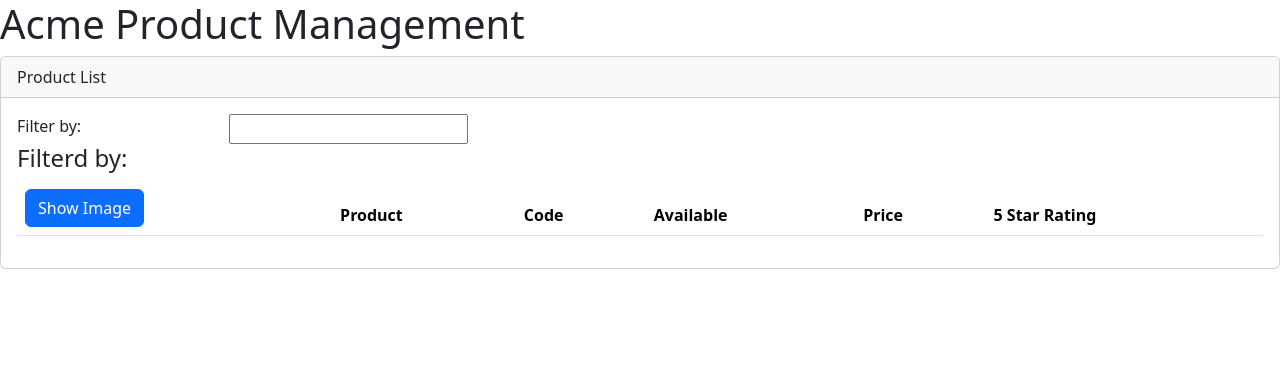
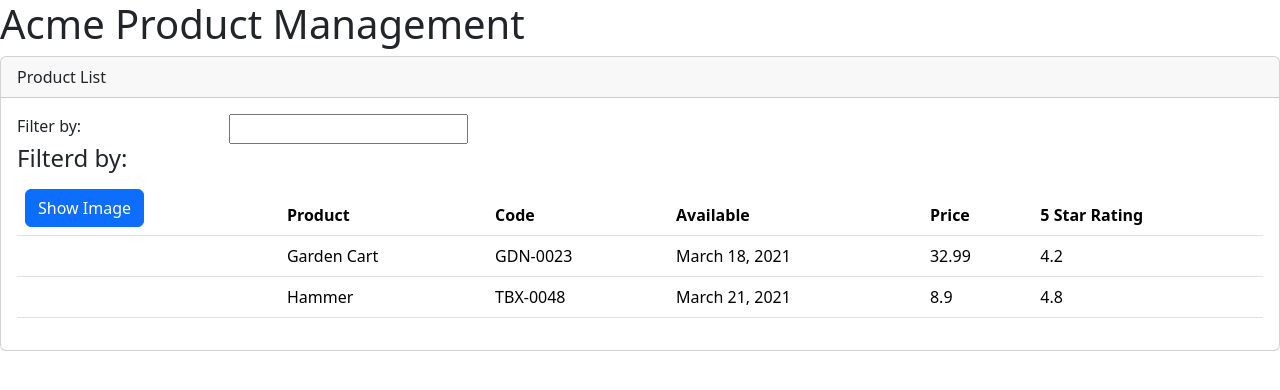
Before and after one commit to jacmba/apm-new, an Angular app: page / in a window 1280 px wide. Shown: the top 390 px of the page. Built offline with nearby package versions, Linux system fonts and the light colour scheme.

Commit message:
Interpolation for product table

```diff
--- a/src/app/products/product-list.component.html
+++ b/src/app/products/product-list.component.html
@@ -1,6 +1,6 @@
 <div class="card">
   <div class="card-header">
-    Product List
+    {{pageTitle}}
   </div>
   <div class="card-body">
     <div class="row">
@@ -15,7 +15,7 @@
       </div>
     </div>
     <div class="table-responsive">
-      <table class="table">
+      <table class="table" *ngIf="products.length">
         <thead>
           <tr>
             <th>
@@ -31,7 +31,14 @@
           </tr>
         </thead>
         <tbody>
-
+          <tr *ngFor="let product of products">
+            <td></td>
+            <td>{{product.name}}</td>
+            <td>{{product.code}}</td>
+            <td>{{product.releaseDate}}</td>
+            <td>{{product.price}}</td>
+            <td>{{product.rating}}</td>
+          </tr>
         </tbody>
       </table>
     </div>
--- a/src/app/products/product-list.component.ts
+++ b/src/app/products/product-list.component.ts
@@ -6,4 +6,21 @@
 })
 export class ProductListComponent {
   pageTitle: string = 'Product List';
+  products: any[] = [{
+    id: 2,
+    name: 'Garden Cart',
+    code: 'GDN-0023',
+    releaseDate: 'March 18, 2021',
+    price: 32.99,
+    rating: 4.2,
+    image: 'assets/images/garden_cart.png'
+  }, {
+    id: 5,
+    name: 'Hammer',
+    code: 'TBX-0048',
+    releaseDate: 'March 21, 2021',
+    price: 8.9,
+    rating: 4.8,
+    image: 'assets/images/hammer.png'
+  }];
 }
```
